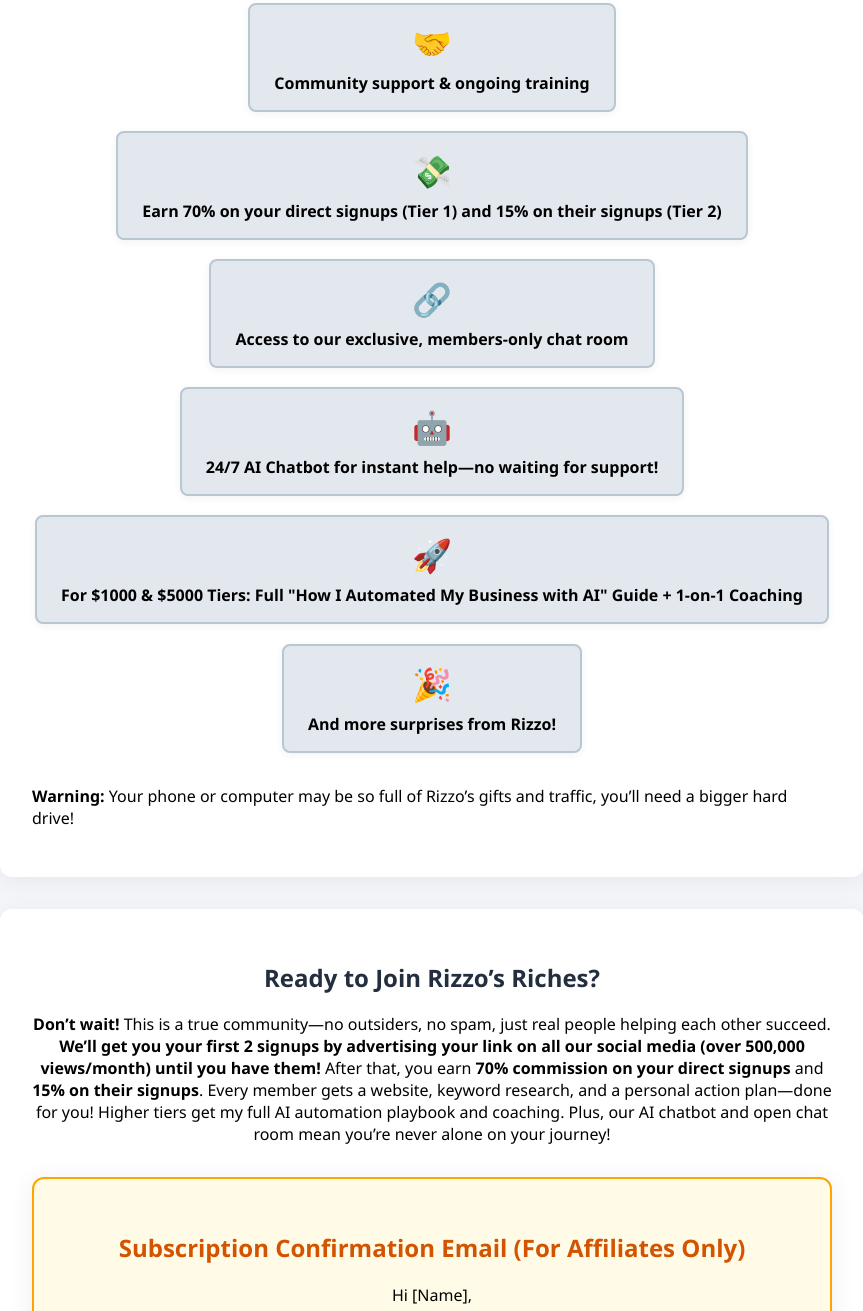
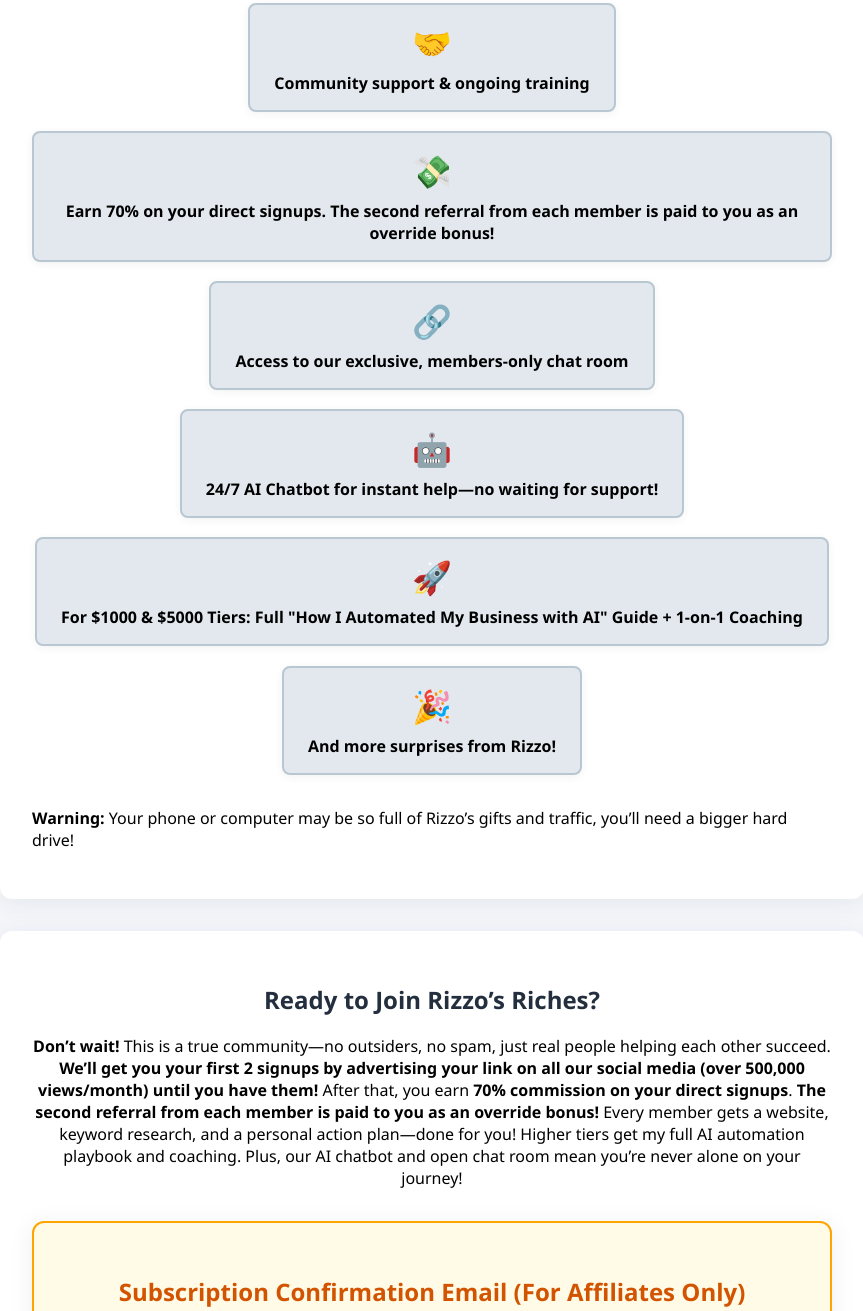
Before and after one commit to rizzosai/rizzos-automation, a plain HTML site: page index.html in a window 1280 px wide. Shown: the part 3078-4389 px from the top of the page, without its empty margins (208-1071 px from the left). Drawn offline with Linux system fonts and the light colour scheme.

Commit message:
Update index.html

```diff
--- a/index.html
+++ b/index.html
@@ -303,8 +303,7 @@
       <div class="gift-item"><span class="gift-icon">�🔒</span>Bonus: Secret Resource Vault</div>
       <div class="gift-item"><span class="gift-icon">🌐</span>Your website featured on all my social media & site</div>
       <div class="gift-item"><span class="gift-icon">🤝</span>Community support & ongoing training</div>
-      <div class="gift-item"><span class="gift-icon">💸</span>Earn 70% on your direct signups (Tier 1) and 15% on their
-        signups (Tier 2)</div>
+      <div class="gift-item"><span class="gift-icon">💸</span>Earn 70% on your direct signups. The second referral from each member is paid to you as an override bonus!</div>
       <div class="gift-item"><span class="gift-icon">🔗</span>Access to our exclusive, members-only chat room</div>
       <div class="gift-item"><span class="gift-icon">🤖</span>24/7 AI Chatbot for instant help—no waiting for support!
       </div>
@@ -319,8 +318,7 @@
     <h2>Ready to Join Rizzo’s Riches?</h2>
     <p><strong>Don’t wait!</strong> This is a true community—no outsiders, no spam, just real people helping each other
       succeed. <b>We’ll get you your first 2 signups by advertising your link on all our social media (over 500,000
-        views/month) until you have them!</b> After that, you earn <b>70% commission on your direct signups</b> and
-      <b>15% on their signups</b>. Every member gets a website, keyword research, and a personal action plan—done for
+        views/month) until you have them!</b> After that, you earn <b>70% commission on your direct signups</b>. <b>The second referral from each member is paid to you as an override bonus!</b> Every member gets a website, keyword research, and a personal action plan—done for
       you! Higher tiers get my full AI automation playbook and coaching. Plus, our AI chatbot and open chat room mean
       you’re never alone on your journey!
     </p>
@@ -529,9 +527,7 @@
         }
       </script>
     </div>
-    <p style="font-size:0.95rem; color:#888; margin-top:2rem;">2-Tier Affiliate Model: 70% for your direct signups, 15%
-      for your second tier. We guarantee your first 2 signups by advertising your link on our high-traffic social media
-      pages (500,000+ views/month).</p>
+    <p style="font-size:0.95rem; color:#888; margin-top:2rem;">Affiliate Model: 70% for your direct signups. The second referral from each member is paid to you as an override bonus. We guarantee your first 2 signups by advertising your link on our high-traffic social media pages (500,000+ views/month).</p>
   </div>
   <div class="gifts" style="margin-top:2rem; background:#fff7e6; border:2px solid #ffa500;">
     <h2 style="color:#ff8800;">Community Chat Room & 24/7 AI Support</h2>
```
